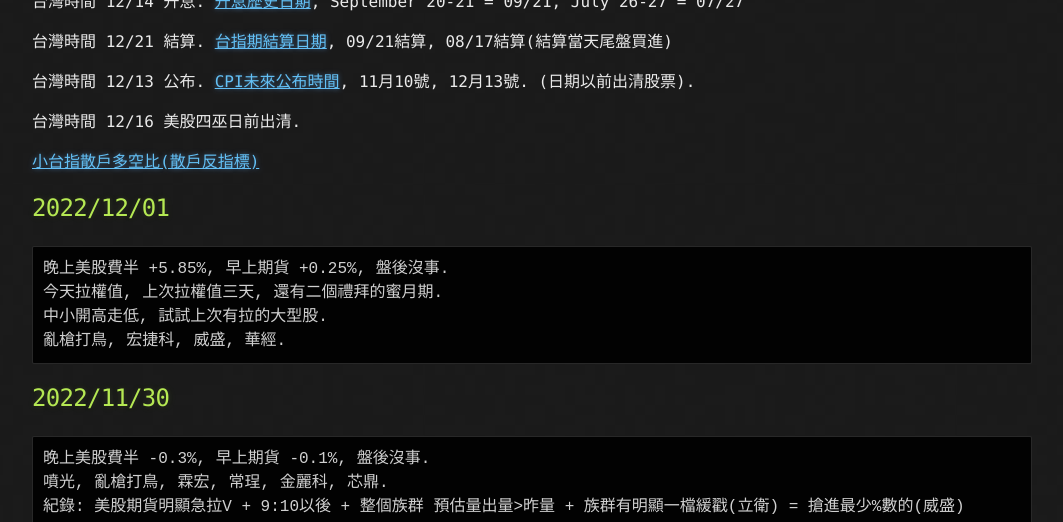
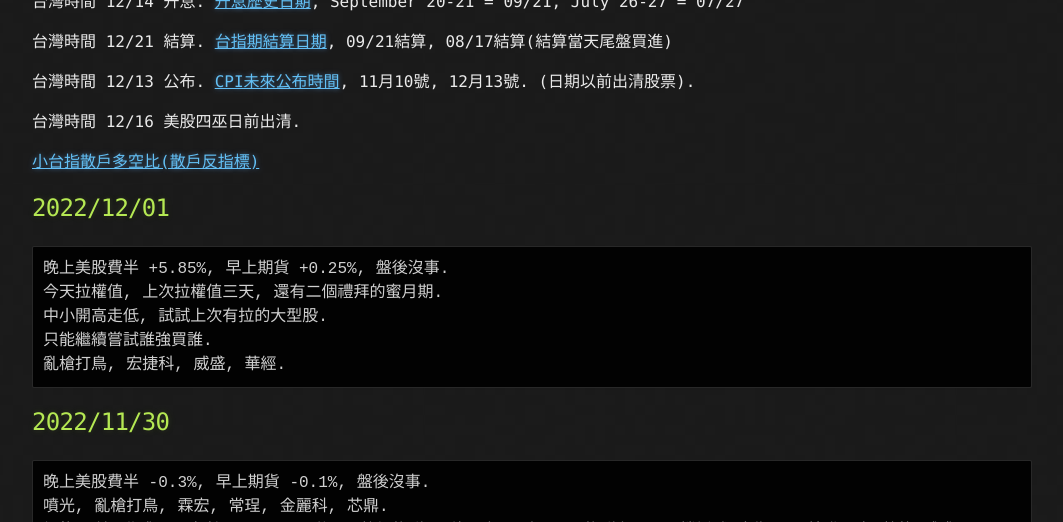
Before and after one commit to lepg5487/Stock_God, a Jekyll site: the page built from index.md, in a window 1280 px wide and 900 px high, scrolled down 348 px, cut to the strip 0-522 px from the top of the window. Shown: the whole strip, without its empty margins (108-1171 px from the left). Built offline with Jekyll 4.4.1, drawn with Linux system fonts in a browser that asks for light colours; our own code applies the rules of GitHub Pages for plain Markdown files.

Commit message:
Update index.md

````diff
--- a/index.md
+++ b/index.md
@@ -21,6 +21,7 @@ layout: testlayouts
 晚上美股費半 +5.85%, 早上期貨 +0.25%, 盤後沒事.
 今天拉權值, 上次拉權值三天, 還有二個禮拜的蜜月期.
 中小開高走低, 試試上次有拉的大型股.
+只能繼續嘗試誰強買誰.
 亂槍打鳥, 宏捷科, 威盛, 華經.
 ```
 
````
